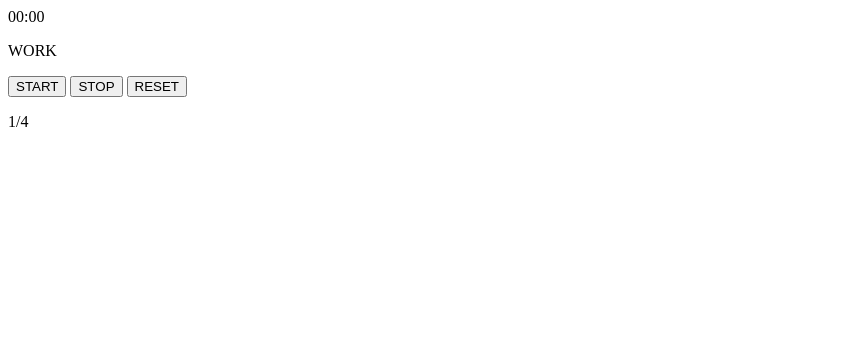
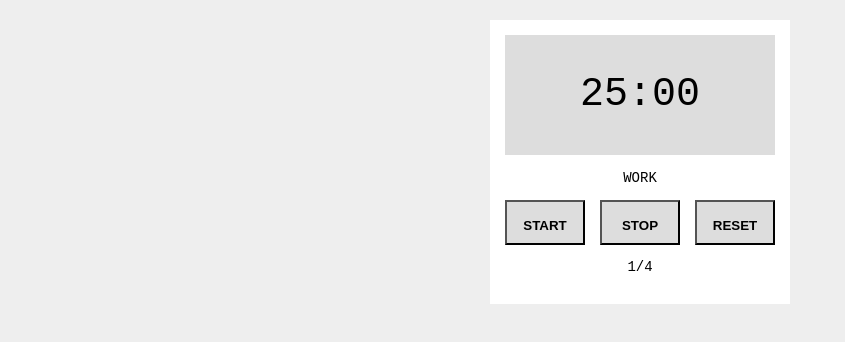
Before and after one commit to naomi-homma/Pomodoro_Timer, a plain HTML site: page index.html in a window 1280 px wide. Shown: the whole page, without its empty margins (0-845 px from the left). Drawn offline with Linux system fonts and the light colour scheme.

Commit message:
1秒毎にカウント実行するところまで

```diff
--- a/css/styles.css
+++ b/css/styles.css
@@ -0,0 +1,40 @@
+body {
+  font-family: 'Courier New', monospace;
+  font-size: 14px;
+  background: #EEEEEE;
+}
+
+.container {
+  width: 270px;
+  background: #fff;
+  margin: 20px auto;
+  padding: 15px;
+  text-align: center;
+}
+
+#timer {
+  height: 120px;
+  line-height: 120px;
+  background: #DDDDDD;
+  margin-bottom: 15px;
+  font-size: 40px;
+}
+
+.btn {
+  width: 80px;
+  height: 45px;
+  line-height: 45px;
+  background: #DDDDDD;
+  font-weight: bold;
+  cursor: pointer;
+  user-select: none;
+}
+
+.controls {
+  display: flex;
+  justify-content: space-between;
+}
+
+.inactive {
+  opacity: 0.6;
+}
--- a/index.html
+++ b/index.html
@@ -7,18 +7,17 @@
   <title>Pomodoro Timer</title>
 </head>
 <body>
-  <div>
-    <div>00:00</div>
+  <div class="container">
+    <div id="timer">25:00</div>
     <p>WORK</p>
-  </div>
-<div>
-  <button>START</button>
-  <button>STOP</button>
-  <button>RESET</button>
-</div>
-
-  <div>
-    <p>1/4</p>
+    <div class="controls">
+      <button class="btn" id="start">START</button>
+      <button class="btn" id="stop">STOP</button>
+      <button class="btn" id="reset">RESET</button>
+    </div>
+    <div class="cycle">
+      <p>1/4</p>
+    </div>
   </div>
 
   <script src="js/main.js"></script>
--- a/js/main.js
+++ b/js/main.js
@@ -0,0 +1,28 @@
+'use strict';
+
+{
+  const timer = document.getElementById('timer');
+  const start = document.getElementById('start');
+  const stop = document.getElementById('stop');
+  const reset = document.getElementById('reset');
+
+  let startTime;
+  let timeoutId;
+
+// countdown関数を作成する
+// 出力：25分-(クリックした時刻からの経過時間-クリック時刻)
+
+  function countDown() {
+    const d = new Date(Date.now() - startTime);
+    console.log(d);
+
+    timeoutId = setTimeout(() => {
+      countDown();
+    }, 1000);
+  };
+
+  start.addEventListener('click', () => {
+    startTime = Date.now();
+    countDown();
+  })
+}
```
